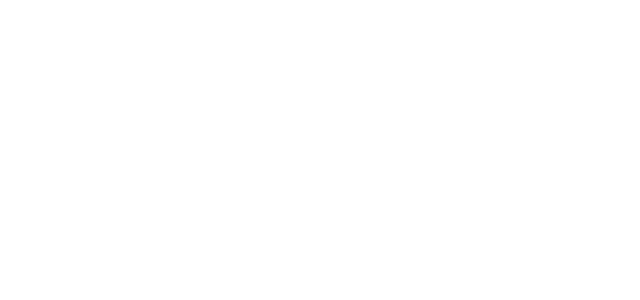
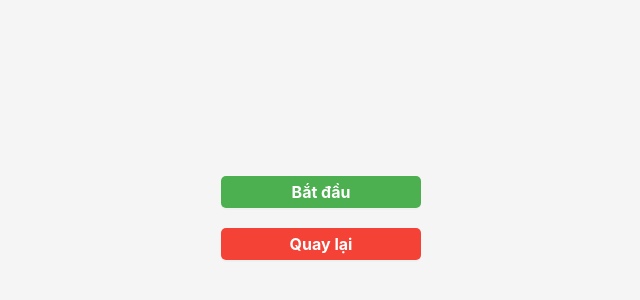
Before and after one commit to NguyenHuyCao/Website-trac-nghiem-Thuc-tap-, a React (Vite) app: page /home-exam/1 in a window 1280 px wide. Before the commit this address had no page. Shown: the part 210-510 px from the top of the page, without its empty margins (319-959 px from the left). Built offline with nearby package versions, Linux system fonts and the light colour scheme.

Commit message:
add home quiz

```diff
--- a/src/Layout.jsx
+++ b/src/Layout.jsx
@@ -5,6 +5,7 @@ import Home from "./components/Home/Home";
 import ShowQuiz from "./components/Quizzes/Quizzes.jsx";
 import Quiz from "./components/Quizzes/ShowQuiz/Quiz.jsx";
 import ToDoQuiz from "./components/Quizzes/ToDoQuiz/ToDoQuiz.jsx";
+import HomeQuiz from "./components/Quizzes/ToDoQuiz/HomeQuiz.jsx";
 
 const Layout = () => {
   return (
@@ -15,7 +16,8 @@ const Layout = () => {
         <Route path="show-quiz/:id" element={<Quiz />} />
         <Route path="add-quiz" element={<AddQuiz />} />
       </Route>
-      <Route path="exam/:id" element={<ToDoQuiz />} />
+      <Route path="home-exam/:id" element={<HomeQuiz />} />
+      <Route path="home-exam/:id/exam" element={<ToDoQuiz />} />
     </Routes>
   );
 };
--- a/src/components/Home/Home.jsx
+++ b/src/components/Home/Home.jsx
@@ -45,7 +45,7 @@ const Home = () => {
     setTimeout(() => {
       setIsLoading(false);
       message.success(`Tìm kiếm thành công với ID: ${value}`);
-      navigate(`/exam/${value}`);
+      navigate(`/home-exam/${value}`);
     }, 3000);
   };
 
--- a/src/components/Quizzes/Quizzes.jsx
+++ b/src/components/Quizzes/Quizzes.jsx
@@ -39,7 +39,7 @@ const ShowQuiz = () => {
               <Button
                 type="primary"
                 // danger
-                onClick={() => navigate(`/exam/${quiz._id}`)}
+                onClick={() => navigate(`/home-exam/${quiz._id}`)}
               >
                 Làm bài
               </Button>
--- /dev/null
+++ b/src/components/Quizzes/ToDoQuiz/HomeQuiz.jsx
@@ -0,0 +1,24 @@
+import { Button } from "antd";
+import { useNavigate, useParams } from "react-router-dom";
+import "./HomeQuiz.scss"; // Đảm bảo import file SCSS
+
+const HomeQuiz = () => {
+  const navigate = useNavigate(); // Sử dụng useNavigate từ v6
+  const { id } = useParams();
+
+  return (
+    <div className="home-quiz-container">
+      <Button
+        className="quiz-button start-btn"
+        onClick={() => navigate(`/home-exam/${id}/exam`)}
+      >
+        Bắt đầu
+      </Button>
+      <Button className="quiz-button back-btn" onClick={() => navigate(-1)}>
+        Quay lại
+      </Button>
+    </div>
+  );
+};
+
+export default HomeQuiz;
--- /dev/null
+++ b/src/components/Quizzes/ToDoQuiz/HomeQuiz.scss
@@ -0,0 +1,43 @@
+.home-quiz-container {
+  display: flex;
+  justify-content: center;
+  align-items: center;
+  flex-direction: column;
+  height: 100vh;
+  padding: 20px;
+  background-color: #f5f5f5;
+
+  .quiz-button {
+    width: 200px;
+    padding: 10px;
+    margin: 10px;
+    border-radius: 5px;
+    font-size: 16px;
+    font-weight: bold;
+    transition: background-color 0.3s, transform 0.2s; // Thêm hiệu ứng cho màu nền và transform
+
+    &:hover {
+      transform: translateY(-3px); // Di chuyển nhẹ lên khi hover
+    }
+  }
+
+  .start-btn {
+    background-color: #4caf50;
+    color: white;
+    border: none;
+
+    &:hover {
+      background-color: #45a049; // Đổi màu nền khi hover
+    }
+  }
+
+  .back-btn {
+    background-color: #f44336;
+    color: white;
+    border: none;
+
+    &:hover {
+      background-color: #e53935; // Đổi màu nền khi hover
+    }
+  }
+}
--- a/src/components/Quizzes/ToDoQuiz/ToDoQuiz.jsx
+++ b/src/components/Quizzes/ToDoQuiz/ToDoQuiz.jsx
@@ -10,7 +10,7 @@ const Quiz = () => {
   const [quiz, setQuiz] = useState([]);
   const [currentIndex, setCurrentIndex] = useState(0);
   const [userAnswers, setUserAnswers] = useState({});
-  const [isModalVisible, setIsModalVisible] = useState(false); // Modal result state
+  const [isModalVisible, setIsModalVisible] = useState(false);
   const [markedQuestions, setMarkedQuestions] = useState([]);
   const [isSubmitted, setIsSubmitted] = useState(false);
   const [isConfirmModalVisible, setIsConfirmModalVisible] = useState(false);
@@ -19,9 +19,9 @@ const Quiz = () => {
     incorrectCount: 0,
     score: 0,
   });
-  const [timeLeft, setTimeLeft] = useState(600); // 10 minutes = 600 seconds
-  const [progress, setProgress] = useState(100); // Progress based on time
-  const [isTimeRunning, setIsTimeRunning] = useState(true); // Track whether time is still running
+  const [timeLeft, setTimeLeft] = useState(600);
+  const [progress, setProgress] = useState(100);
+  const [isTimeRunning, setIsTimeRunning] = useState(true);
 
   useEffect(() => {
     const fetchDataQuiz = async () => {
@@ -142,6 +142,7 @@ const Quiz = () => {
   };
 
   return (
+    <>
       <div className="container-quiz">
         <div className="table-questions">
           <h1>Bản câu hỏi</h1>
@@ -229,7 +230,9 @@ const Quiz = () => {
             onClick={() => handleMarkQuestion(currentIndex)}
             className="marked-button"
           >
-          {markedQuestions.includes(currentIndex) ? "Bỏ đánh dấu" : "Đánh dấu"}
+            {markedQuestions.includes(currentIndex)
+              ? "Bỏ đánh dấu"
+              : "Đánh dấu"}
           </Button>
 
           <div className="paginate-quiz">
@@ -284,6 +287,7 @@ const Quiz = () => {
           <p>Bạn chưa trả lời hết tất cả câu hỏi, bạn có muốn nộp bài không?</p>
         </Modal>
       </div>
+    </>
   );
 };
 
```
Lines whose indentation alone changed are shown as unchanged.
